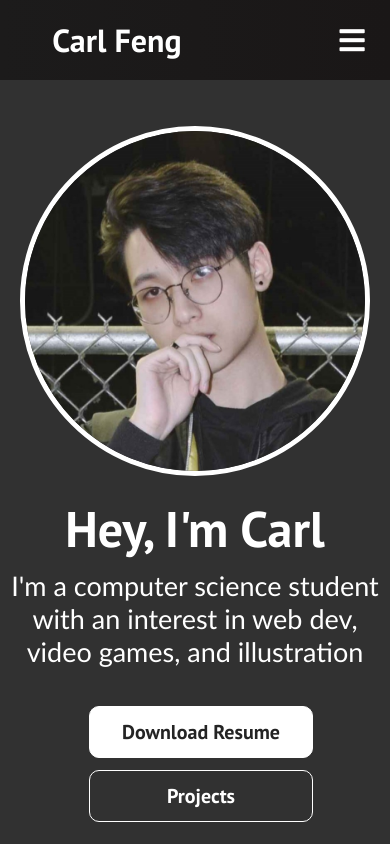
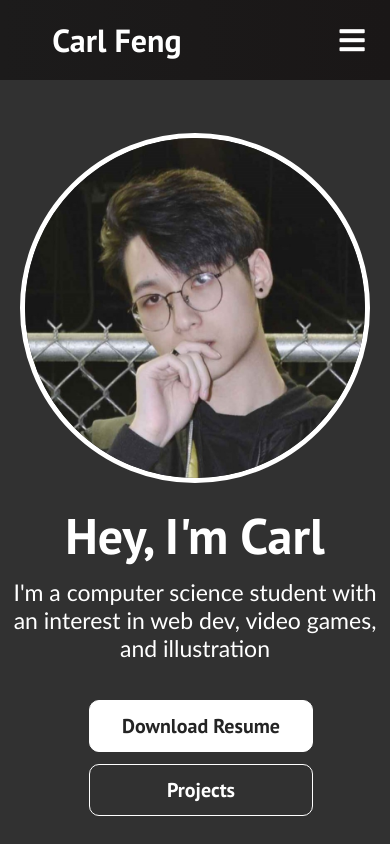
Before and after one commit to fengc3/portfolio-site, a React (Create React App) app: page / in a window 390 px wide. Shown: the top 844 px of the page. Built offline with nearby package versions, Linux system fonts and the light colour scheme.

Commit message:
updated footer

```diff
--- a/src/components/Cards.css
+++ b/src/components/Cards.css
@@ -34,6 +34,10 @@
     flex: 1;
     margin: 0 1rem;
     border-radius: 10px;
+  }
+
+  .cards_item:hover {
+    transform: translateY(-3px);
   }
 
   .cards_item_link {
@@ -92,7 +96,8 @@
   }
 
   .cards_item_img:hover {
-    transform: scale(1.1);
+    /* transform: scale(1.04); */
+    filter: brightness(0.95);
   }
 
   .cards_item_info {
--- a/src/components/Footer.css
+++ b/src/components/Footer.css
@@ -76,11 +76,12 @@
     display: flex;
     justify-content: space-between;
     align-items: center;
-    width: 50px;
+    width: 110px;
 }
 
 .social-icons i {
     color: #fff;
+    scale: 200%;
 }
 
 .website-rights {
--- a/src/components/Footer.js
+++ b/src/components/Footer.js
@@ -1,12 +1,12 @@
 import React from 'react'
-import { Button } from './Button'
+// import { Button } from './Button'
 import "./Footer.css"
 import { Link } from 'react-router-dom'
 
 function Footer() {
   return (
     <div className="footer-container" id="contacts">
-      <section className="footer-subscription">
+      {/* <section className="footer-subscription">
         <p className="footer-subscription-heading">
             Contact me!
         </p>
@@ -19,11 +19,14 @@ function Footer() {
                 <Button buttonStyle="btn--outline">E-mail</Button>
             </form>
         </div>
-      </section>
+      </section> */}
       <section className="social-media">
         <div className="social-media-wrap">
           <small className="website-rights">Copyright © 2025 Carl Feng</small>
           <div className="social-icons">
+          <Link className="social-icon-link-email" to="mailto:carlfeng3@gmail.com" target="_blank">
+              <i className="fa fa-envelope" />
+            </Link>
             <Link className="social-icon-link-linkedin" to="https://www.linkedin.com/in/carl-feng-a372b72ba/" target="_blank">
               <i className="fab fa-linkedin" />
             </Link>
--- a/src/components/HeroSection.css
+++ b/src/components/HeroSection.css
@@ -13,12 +13,12 @@
 
 .hero-container > h1 {
     color: #fff;
-    font-size: 100px;
+    font-size: 80px;
     margin-top: -150px;
 }
 
 .hero-container > p {
-    margin-top: 8px;
+    margin-top: 15px;
     color: #fff;
     font-size: 32px;
     font-family: 'Trebuchet MS', 'Lucida Sans Unicode', 'Lucida Grande', 'Lucida Sans', Arial, sans-serif;
@@ -55,8 +55,13 @@
 
 @media screen and (max-width: 960px) {
     .hero-container > h1 {
-        font-size: 70px;
+        font-size: 60px;
         margin-top: -180px;
+    }
+    .hero-container > p {
+        margin-top: 10px;
+        color: #fff;
+        font-size: 27px;
     }
     img {
         min-width: 300px;
@@ -69,7 +74,7 @@
         margin-top: -180px;
     }
     .hero-container > p {
-        font-size: 27px;
+        font-size: 23px;
     }
     .btn-mobile {
         display: block;
--- a/src/components/HeroSection.js
+++ b/src/components/HeroSection.js
@@ -16,7 +16,7 @@ function HeroSection() {
       <Button linkTo="https://www.google.com" className="btns" buttonStyle="btn--primary" buttonSize="btn--large">
             Download Resume
         </Button>
-        <Button className="btns" buttonStyle="btn--outline" buttonSize="btn--large">
+        <Button linkTo="#projects" className="btns" buttonStyle="btn--outline" buttonSize="btn--large">
             Projects
         </Button>
       </div>
```
